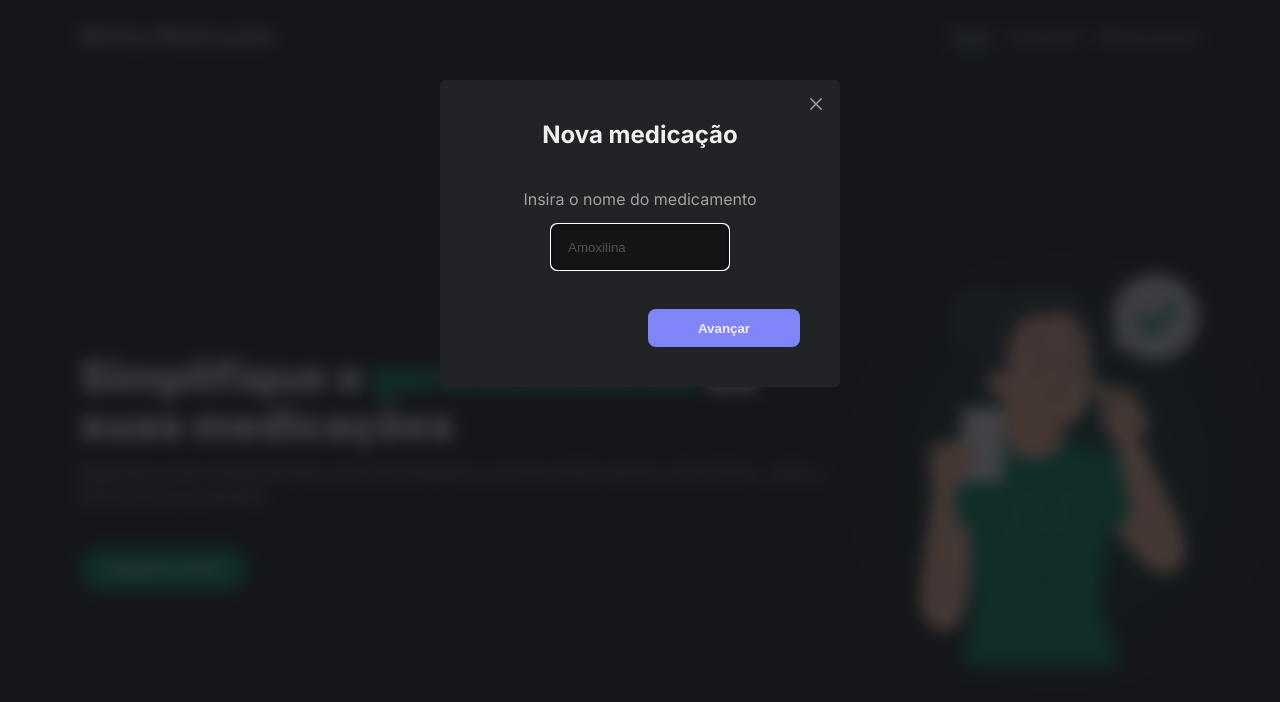
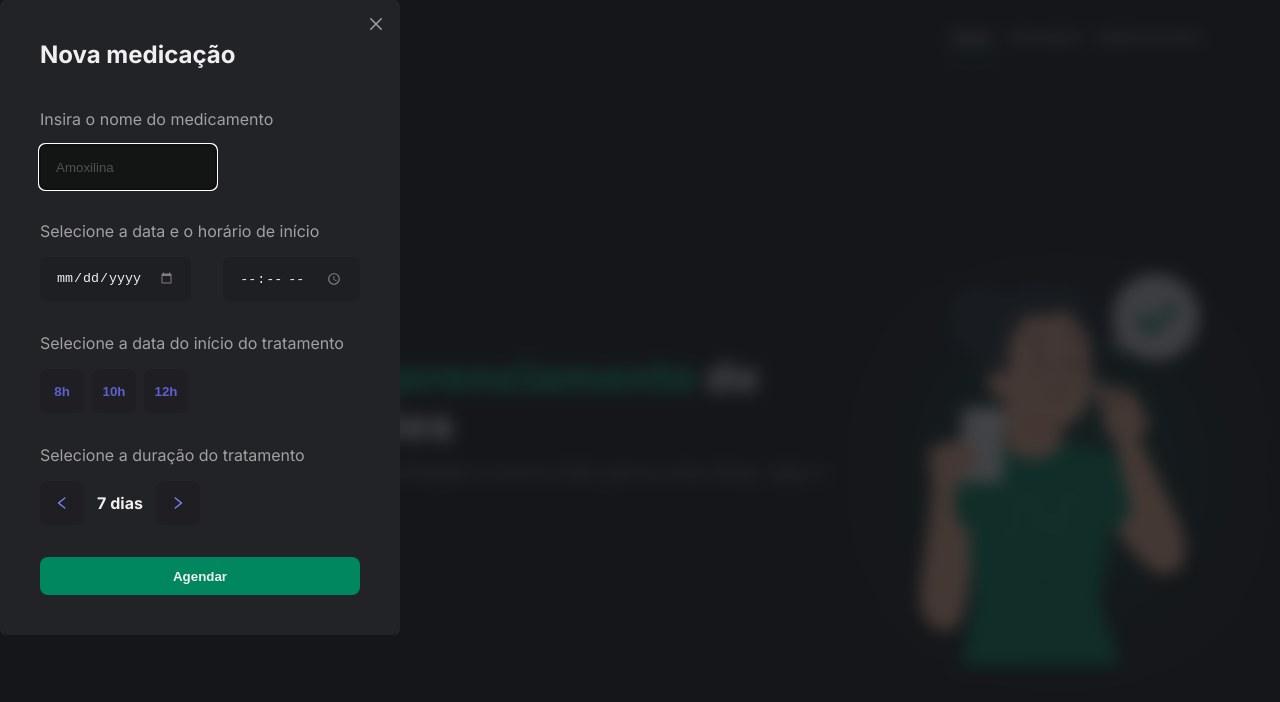
Before and after one commit to pabloccard/minhas-medicacoes, a Next.js app: page / in a window 1280 px wide. Both pictures are taken after a click on the button "AGENDAR AGORA". Shown: the top 702 px of the page. Built offline with nearby package versions, Linux system fonts and the light colour scheme.

Commit message:
feat: add simple form modal

```diff
--- a/src/components/DayStepper/styles.module.css
+++ b/src/components/DayStepper/styles.module.css
@@ -19,7 +19,7 @@
     cursor: pointer;
     border: 0;
 
-    color: var(--green-600);
+    color: var(--purple);
     line-height: 0;
     font-size: 1rem;
 
--- a/src/components/Dialog/index.tsx
+++ b/src/components/Dialog/index.tsx
@@ -5,6 +5,7 @@ import { IoCloseOutline } from 'react-icons/io5'
 
 import styles from './styles.module.css'
 import { MultStepForm } from '../MultStepForm'
+import { Form } from '../Form'
 
 export const Dialog = () => {
   return (
@@ -18,7 +19,7 @@ export const Dialog = () => {
 
         <DialogRadix.Content className={styles.content}>
           <DialogRadix.Title>Nova medicação</DialogRadix.Title>
-          <MultStepForm />
+          <Form />
 
           <DialogRadix.Close asChild className={styles.close}>
             <button className={styles.closeButton}>
--- a/src/components/Dialog/styles.module.css
+++ b/src/components/Dialog/styles.module.css
@@ -47,9 +47,10 @@
     border-radius: 6px;
 
     position: fixed;
-    top: 10%;
-    left: 50%;
-    transform: translateX(-50%);
+    top: 0;
+    left: 0;
+    /* left: 50%; */
+    /* transform: translateX(-50%); */
 
     width: 90vw;
     max-width: 400px;
@@ -61,7 +62,7 @@
     color: var(--base-title);
     font-size: 1.5rem;
     margin-bottom: 2.5rem;
-    text-align: center;
+    /* text-align: center; */
 }
 
 .closeButton {
--- /dev/null
+++ b/src/components/Form/index.tsx
@@ -0,0 +1,58 @@
+import * as RadioGroup from '@radix-ui/react-radio-group'
+import styles from './styles.module.css'
+import { DayStepper } from '../DayStepper'
+
+export const Form = () => {
+  return (
+    <form>
+      <fieldset className={styles.fieldset}>
+        <label htmlFor="name" className={styles.label}>
+          Insira o nome do medicamento
+        </label>
+        <input
+          type="text"
+          id="name"
+          placeholder="Amoxilina"
+          autoFocus={false}
+        />
+      </fieldset>
+
+      <fieldset className={styles.fieldset}>
+        <label htmlFor="date" className={styles.label}>
+          Selecione a data e o horário de início
+        </label>
+
+        <div className={styles.initial}>
+          <input type="date" id="date" />
+          <input type="time" id="time" />
+        </div>
+      </fieldset>
+
+      <fieldset className={styles.fieldset}>
+        <label htmlFor="date" className={styles.label}>
+          Selecione a data do início do tratamento
+        </label>
+        <RadioGroup.Root className={styles.radioRoot}>
+          <RadioGroup.Item value="8" className={styles.radioItem}>
+            8h
+          </RadioGroup.Item>
+          <RadioGroup.Item value="10" className={styles.radioItem}>
+            10h
+          </RadioGroup.Item>
+          <RadioGroup.Item value="12" className={styles.radioItem}>
+            12h
+          </RadioGroup.Item>
+        </RadioGroup.Root>
+      </fieldset>
+
+      <fieldset className={styles.fieldset}>
+        <label htmlFor="name" className={styles.label}>
+          Selecione a duração do tratamento
+        </label>
+        <DayStepper />
+      </fieldset>
+
+      <button className={styles.button}>Agendar</button>
+    </form>
+  )
+}
--- /dev/null
+++ b/src/components/Form/styles.module.css
@@ -0,0 +1,85 @@
+.fieldset {
+    border: 0;
+    display: flex;
+    flex-direction: column;
+    gap: 1rem;
+    margin-bottom: 2rem;
+}
+
+.label {
+    color: var(--base-sidebar-label);
+}
+
+.fieldset input {
+    background: var(--base-input);
+    border: 0;
+    height: 2.75rem;
+    padding-inline: 1rem;
+
+    border-radius: 6px;
+    color: var(--base-title);
+    width: 11rem;
+}
+
+
+.fieldset input[type="text"]::placeholder {
+    color: var(--base-placeholder);
+    filter: brightness(70%);
+}
+.fieldset input[type="text"]:focus {
+    background: var(--base-input-focus);
+}
+
+.initial {
+    display: grid;
+    grid-template-columns: 1fr 1fr;
+    gap: 2rem;
+}
+.fieldset input[type='time'],
+.fieldset input[type='date'] {
+    width: auto;
+}
+
+.fieldset input[type='time']::-webkit-calendar-picker-indicator,
+.fieldset input[type='date']::-webkit-calendar-picker-indicator {
+    filter: invert(100%) brightness( 50%);
+
+}
+
+
+.radioRoot {
+    display: flex;
+    gap: 0.5rem;
+    /* justify-content: center; */
+}
+
+.radioItem {
+    width: 2.75rem;
+    height: 2.75rem;
+    border: 0;
+    text-align: center;
+    font-weight: bold;
+    cursor: pointer;
+    border-radius: 8px;
+    transition: color ease 0.2s, background-color ease 0.2s;
+    background: var(--base-input);
+    color: var(--purple-dark);
+
+}
+
+.radioItem[data-state='checked'] {
+    background: var(--purple-dark);
+    color: var(--base-title);
+}
+
+.button {
+    height: 38px;
+
+    border: 1px solid transparent;
+    border-radius: 8px;
+    font-weight: 700;
+    cursor: pointer;
+    background: var(--green-600);
+    color: var(--base-title);
+    width: 100%;
+}
```
